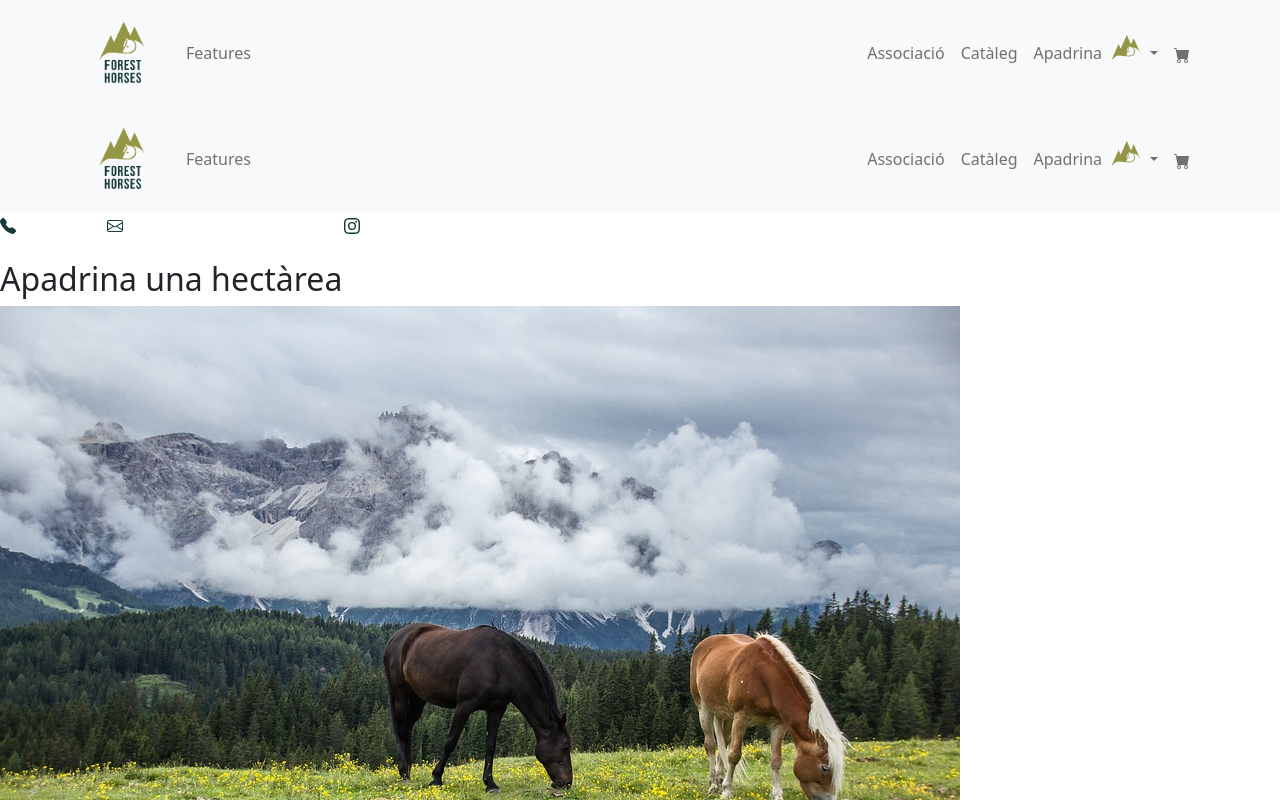
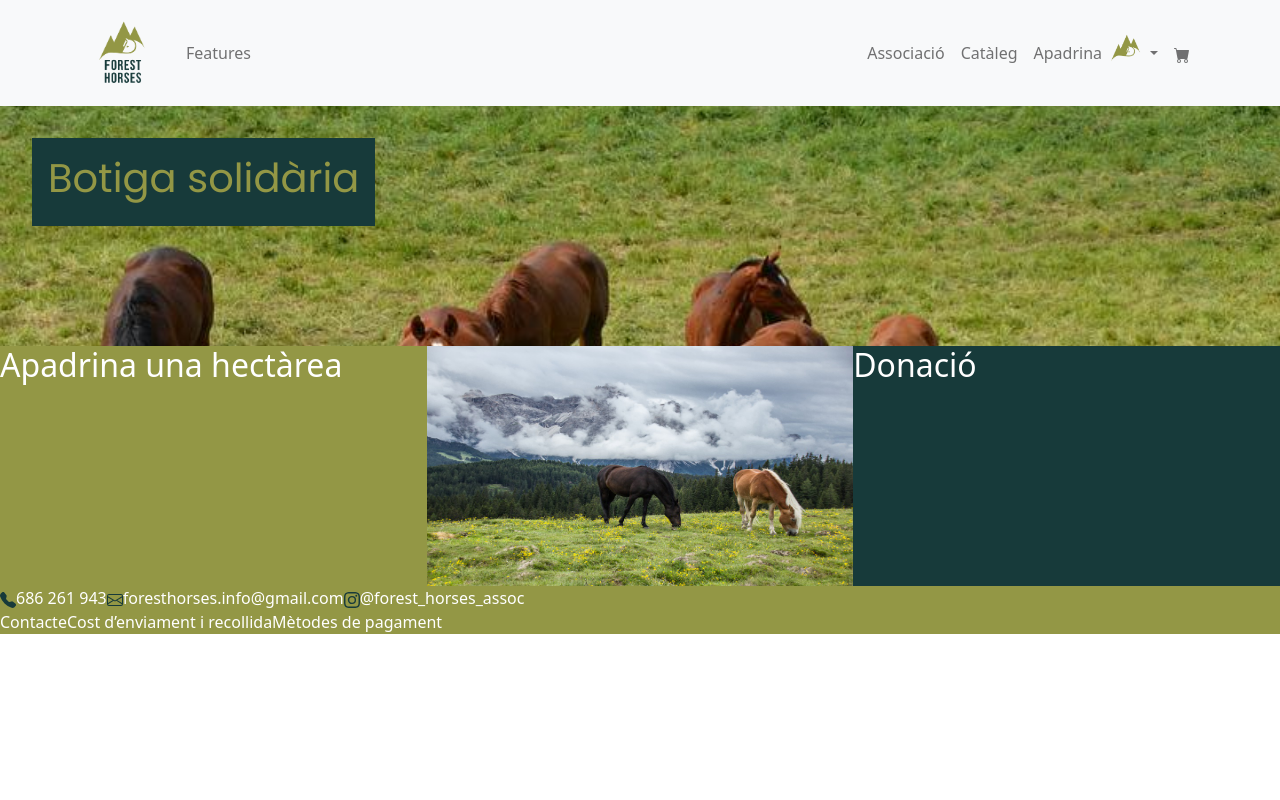
Before and after one commit to foresthdev/Forest_horses, a React (Create React App) app in the folder client/: page / in a window 1280 px wide. Shown: the top 800 px of the page. Built offline with nearby package versions, Linux system fonts and the light colour scheme.

Commit message:
#18 components home edited

```diff
--- a/client/src/App.js
+++ b/client/src/App.js
@@ -1,17 +1,13 @@
 // import './App.css';
 import Home from './pages/Home';
-import Navbar from "./components/Navbar";
-import Footer from './components/Footer';
-import Section3 from './components/Section3';
 
 
 function App() {
   return (
     <div className="App">
-      <Navbar />
+
       <Home />
-      <Section3 />
-      <Footer />
+
 
     </div>
   );
--- a/client/src/pages/Home.jsx
+++ b/client/src/pages/Home.jsx
@@ -1,13 +1,16 @@
 import React from "react";
-import Navbar from "../components/Navbar"
-import Footer from "../components/Footer"
+import Header from "../components/Header";
+import Navbar from "../components/Navbar";
+import Footer from '../components/Footer';
+import Section3 from '../components/Section3';
 
 
 function Home() {
   return (
     <div className="Home">
       <Navbar />
-
+      <Header />
+      <Section3 />
       <Footer />
     </div>
   );
```
